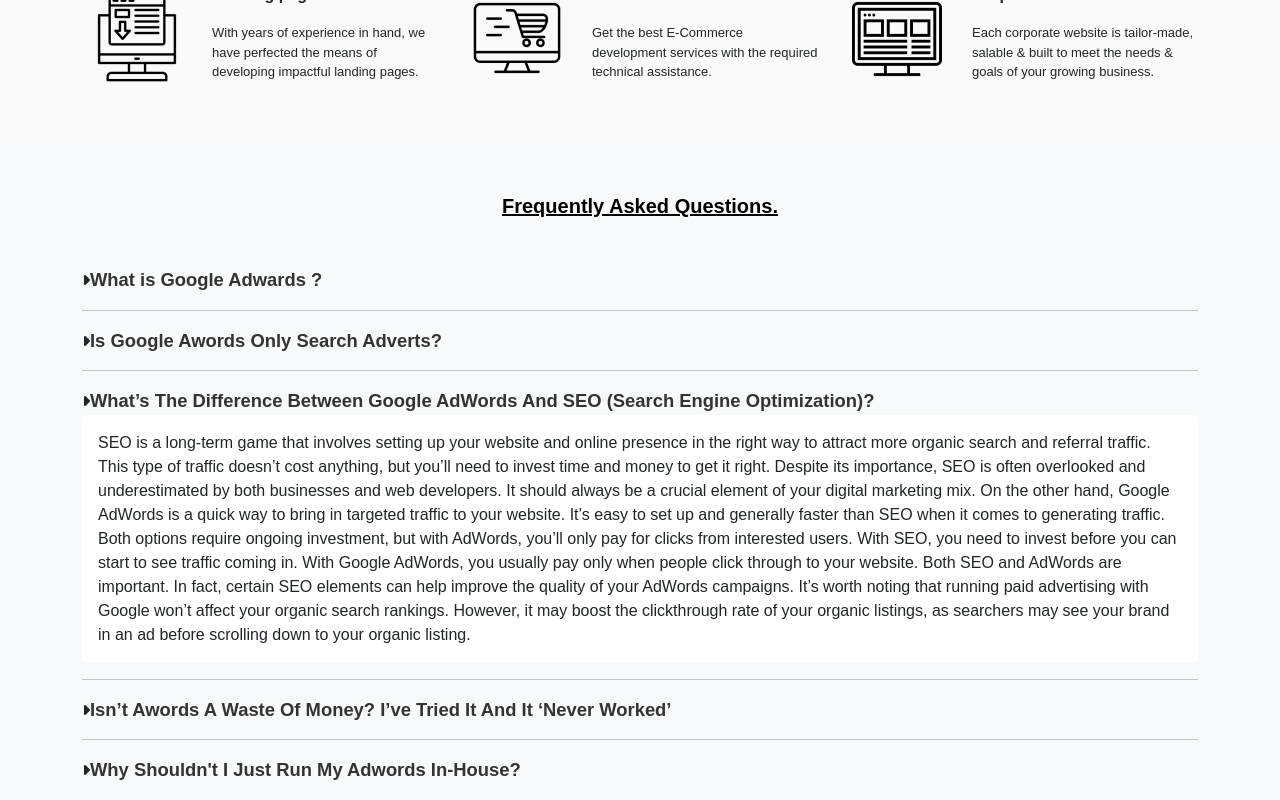
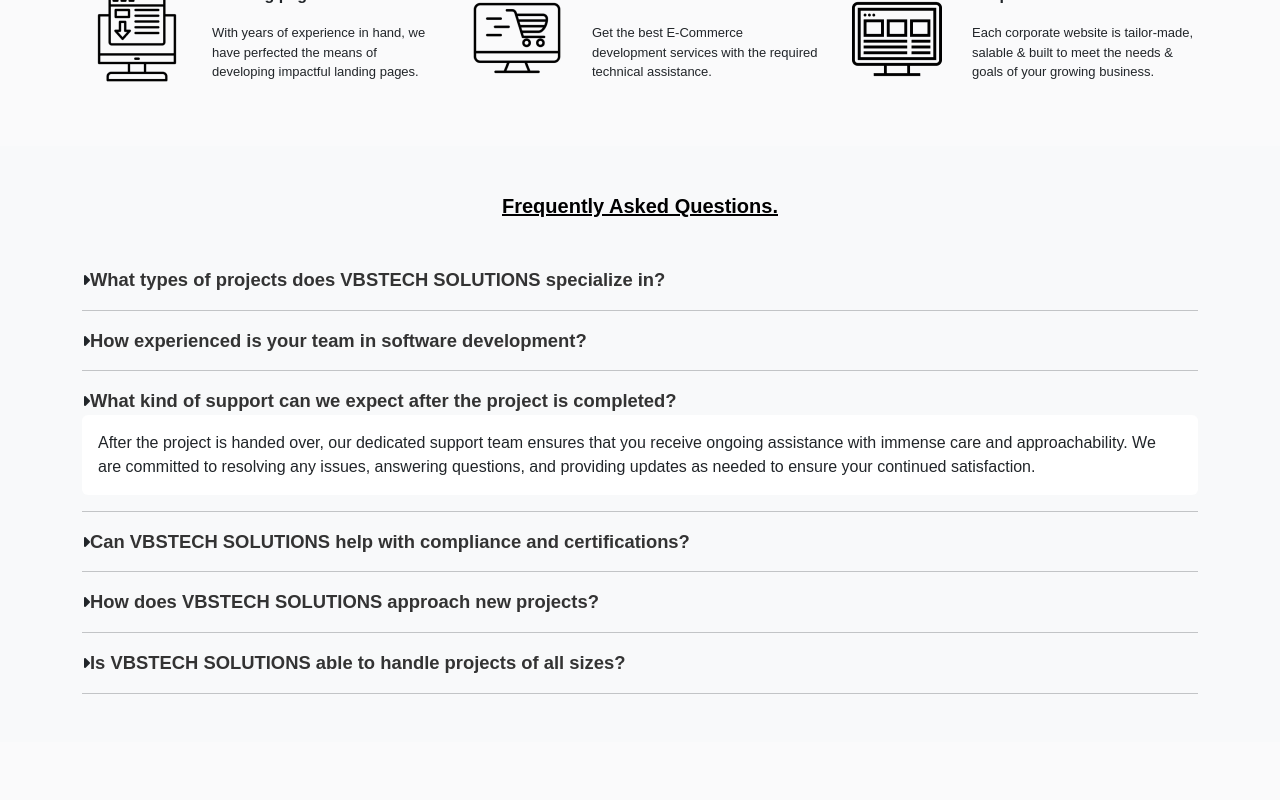
Before and after one commit to bhavuksidhu/VBS-Tech, a React (Create React App) app: page /socialmedia in a window 1280 px wide. Both pictures are taken after a click on the button 640 px from the left and 1525 px from the top of the page. Shown: the part 1125-1925 px from the top of the page. Built offline with nearby package versions, Linux system fonts and the light colour scheme.

Commit message:
change content

```diff
--- a/src/Component/ContactUs.js
+++ b/src/Component/ContactUs.js
@@ -66,8 +66,6 @@
 
         </div>
       </div>
-         <PricingCards/>
-
          <div className="container-fluid consultation-form  prent">
          <div className="row justify-content-center">
         <div className="col-md-8"  data-aos="fade-up">
--- a/src/Component/SocialMedia.js
+++ b/src/Component/SocialMedia.js
@@ -136,13 +136,11 @@
                       <span className="elementor-toggle-icon elementor-toggle-icon-left" aria-hidden="true">
                         <span className="elementor-toggle-icon-closed"><i className="fas fa-caret-right"></i></span>
                       </span>
-                      <a tabIndex="1" className="elementor-toggle-title collapsed" type="button" data-bs-toggle="collapse" data-bs-target="#collapseExample1" aria-expanded="false" aria-controls="collapseExample1">What is Google Adwards ?</a>
+                      <a tabIndex="1" className="elementor-toggle-title collapsed" type="button" data-bs-toggle="collapse" data-bs-target="#collapseExample1" aria-expanded="false" aria-controls="collapseExample1">What types of projects does VBSTECH SOLUTIONS specialize in?</a>
                     </div>
                     <div className="collapse" id="collapseExample1">
                       <div className="card card-body border-0 fs">
-                        Google AdWords is arguably the most targeted form of advertising out there. It’s so targeted because when people search on Google, they’re essentially telling you exactly what they’re looking for. And that’s where your ad can show up – right alongside those search results!
-                        What’s more, it’s also one of the most trackable forms of advertising available – as long as you set up conversion tracking on your website. When you compare this to other forms of advertising like radio and print, it’s easy to see why. With radio and print, it can be tough to determine just how well they’re working for you. Sure, if your store gets busier after running a radio or print ad, you might assume it’s working.
-                        But can you accurately calculate the cost per lead or figure out the best time to run your ad? And what if you decide to run both radio and print ads at the same time? It’s pretty much impossible to know which one worked better.
+                      VBSTECH SOLUTIONS specializes in developing custom web and mobile applications. We focus on creating innovative and smart solutions tailored to your business needs. Our expertise extends to providing comprehensive web-based user interface experiences and ensuring data security and compliance.
                       </div>
                     </div>
                   </div>
@@ -152,13 +150,11 @@
                       <span className="elementor-toggle-icon elementor-toggle-icon-left" aria-hidden="true">
                         <span className="elementor-toggle-icon-closed"><i className="fas fa-caret-right"></i></span>
                       </span>
-                      <a className="elementor-toggle-title collapsed" type="button" data-bs-toggle="collapse" data-bs-target="#collapseExample2" aria-expanded="false" aria-controls="collapseExample2" tabIndex="2">Is Google Awords Only Search Adverts?</a>
+                      <a className="elementor-toggle-title collapsed" type="button" data-bs-toggle="collapse" data-bs-target="#collapseExample2" aria-expanded="false" aria-controls="collapseExample2" tabIndex="2">How experienced is your team in software development?</a>
                     </div>
                     <div className="collapse" id="collapseExample2">
                       <div className="card card-body border-0 fs">
-                        No, Google AdWords is much more than just a single type of ad! It’s actually an advertising platform that gives you access to a wide range of advertising locations and campaign types. The most commonly talked about type of ad is the Search ad, but there are many other options available as well. For example, there are Display ads, which are the banners you see on websites. There’s also Remarketing, which lets you show ads to people who have already visited your website. And don’t forget about YouTube – you can advertise there too, with both banners and video ads.
-                        On top of that, there are many different ad formats to choose from. You can use text display ads, static banners, animated banners, videos, and even lightboxes. With so many options available, you can find the ad format that works best for your specific needs and goals.
-                      </div>
+                      Our team comprises over 20+ skilled professionals with more than 10 years of experience in developing web and mobile applications. Our collective expertise allows us to handle a wide range of projects with high efficiency and creativity </div>
                     </div>
                   </div>
                   <hr />
@@ -167,17 +163,11 @@
                       <span className="elementor-toggle-icon elementor-toggle-icon-left" aria-hidden="true">
                         <span className="elementor-toggle-icon-closed"><i className="fas fa-caret-right"></i></span>
                       </span>
-                      <a className="elementor-toggle-title collapsed" type="button" data-bs-toggle="collapse" data-bs-target="#collapseExample3" aria-expanded="false" aria-controls="collapseExample3" tabIndex="3">What’s The Difference Between Google AdWords And SEO (Search Engine Optimization)?</a>
+                      <a className="elementor-toggle-title collapsed" type="button" data-bs-toggle="collapse" data-bs-target="#collapseExample3" aria-expanded="false" aria-controls="collapseExample3" tabIndex="3">What kind of support can we expect after the project is completed?</a>
                     </div>
                     <div className="collapse" id="collapseExample3">
                       <div className="card card-body border-0 fs">
-                        SEO is a long-term game that involves setting up your website and online presence in the right way to attract more organic search and referral traffic. This type of traffic doesn’t cost anything, but you’ll need to invest time and money to get it right.
-                        Despite its importance, SEO is often overlooked and underestimated by both businesses and web developers. It should always be a crucial element of your digital marketing mix.
-                        On the other hand, Google AdWords is a quick way to bring in targeted traffic to your website. It’s easy to set up and generally faster than SEO when it comes to generating traffic. Both options require ongoing investment, but with AdWords, you’ll only pay for clicks from interested users.
-                        With SEO, you need to invest before you can start to see traffic coming in. With Google AdWords, you usually pay only when people click through to your website.
-                        Both SEO and AdWords are important. In fact, certain SEO elements can help improve the quality of your AdWords campaigns.
-                        It’s worth noting that running paid advertising with Google won’t affect your organic search rankings. However, it may boost the clickthrough rate of your organic listings, as searchers may see your brand in an ad before scrolling down to your organic listing.
-                      </div>
+                      After the project is handed over, our dedicated support team ensures that you receive ongoing assistance with immense care and approachability. We are committed to resolving any issues, answering questions, and providing updates as needed to ensure your continued satisfaction.                      </div>
                     </div>
                   </div>
                   <hr />
@@ -186,14 +176,11 @@
                       <span className="elementor-toggle-icon elementor-toggle-icon-left" aria-hidden="true">
                         <span className="elementor-toggle-icon-closed"><i className="fas fa-caret-right"></i></span>
                       </span>
-                      <a className="elementor-toggle-title collapsed" type="button" data-bs-toggle="collapse" data-bs-target="#collapseExample4" aria-expanded="false" aria-controls="collapseExample4" tabIndex="4">Isn’t Awords A Waste Of Money? I’ve Tried It And It ‘Never Worked’</a>
+                      <a className="elementor-toggle-title collapsed" type="button" data-bs-toggle="collapse" data-bs-target="#collapseExample4" aria-expanded="false" aria-controls="collapseExample4" tabIndex="4">Can VBSTECH SOLUTIONS help with compliance and certifications?</a>
                     </div>
                     <div className="collapse" id="collapseExample4">
                       <div className="card card-body border-0 fs">
-                        Running a Google AdWords campaign without knowing how to use the platform can quickly turn into a money pit. I once ran a campaign for a client and within minutes, I was able to save almost 50% of their ad spend. They were serving ads for completely irrelevant search terms!
-                        Another client was using a generic Google helpline to run their campaigns, and I was able to cut their cost per click in half – from $2 to $1. They had been spending twice as much as they needed to! It’s not unusual for me to take over an internally managed AdWords account and improve the average clickthrough rate from 1-2% to over 10% (and sometimes even higher). With those results, the returns on ad spend can be many times greater than the initial investment.
-                        All of those metrics are great, but I can also help you set up conversion tracking so you can track monetary values. After all, that’s the ultimate metric to measure – how much money your ads are actually generating for your business.
-                      </div>
+                      Yes, we offer services related to securing relevant certifications and meeting compliance requirements. Our team provides expert data analysis and security solutions to ensure that your business adheres to industry standards and regulations.                      </div>
                     </div>
                   </div>
                   <hr />
@@ -202,12 +189,11 @@
                       <span className="elementor-toggle-icon elementor-toggle-icon-left" aria-hidden="true">
                         <span className="elementor-toggle-icon-closed"><i className="fas fa-caret-right"></i></span>
                       </span>
-                      <a className="elementor-toggle-title collapsed" type="button" data-bs-toggle="collapse" data-bs-target="#collapseExample5" aria-expanded="false" aria-controls="collapseExample5" tabIndex="5"> Why Shouldn't I Just Run My Adwords In-House?</a>
+                      <a className="elementor-toggle-title collapsed" type="button" data-bs-toggle="collapse" data-bs-target="#collapseExample5" aria-expanded="false" aria-controls="collapseExample5" tabIndex="5">How does VBSTECH SOLUTIONS approach new projects?</a>
                     </div>
                     <div className="collapse" id="collapseExample5">
                       <div className="card card-body border-0 fs">
-                        Content for the fourth question goes here.
-                      </div>
+                      We approach each new project with a focus on understanding your specific business needs and goals. Our agile development process allows us to adapt and innovate throughout the project lifecycle, ensuring that we deliver a solution that meets your expectations and drives success.                      </div>
                     </div>
                   </div>
                   <hr />
@@ -216,11 +202,11 @@
                       <span className="elementor-toggle-icon elementor-toggle-icon-left" aria-hidden="true">
                         <span className="elementor-toggle-icon-closed"><i className="fas fa-caret-right"></i></span>
                       </span>
-                      <a className="elementor-toggle-title collapsed" type="button" data-bs-toggle="collapse" data-bs-target="#collapseExample6" aria-expanded="false" aria-controls="collapseExample4" tabIndex="6">  Why Does A Campaign Need Managed & Optimized Each Month?</a>
+                      <a className="elementor-toggle-title collapsed" type="button" data-bs-toggle="collapse" data-bs-target="#collapseExample6" aria-expanded="false" aria-controls="collapseExample4" tabIndex="6">Is VBSTECH SOLUTIONS able to handle projects of all sizes?</a>
                     </div>
                     <div className="collapse" id="collapseExample6">
                       <div className="card card-body border-0 fs">
-                        Content for the fourth question goes here.
+                      Absolutely. Whether you are a small startup or a large enterprise, we tailor our services to fit the size and scope of your project. Our dedicated staff and resources are designed to scale with your needs and provide the support necessary for any project size.
                       </div>
                     </div>
                   </div>
```
Also changed, not shown: src/LandingPage/LandingPage.js (+5 -5 lines).
